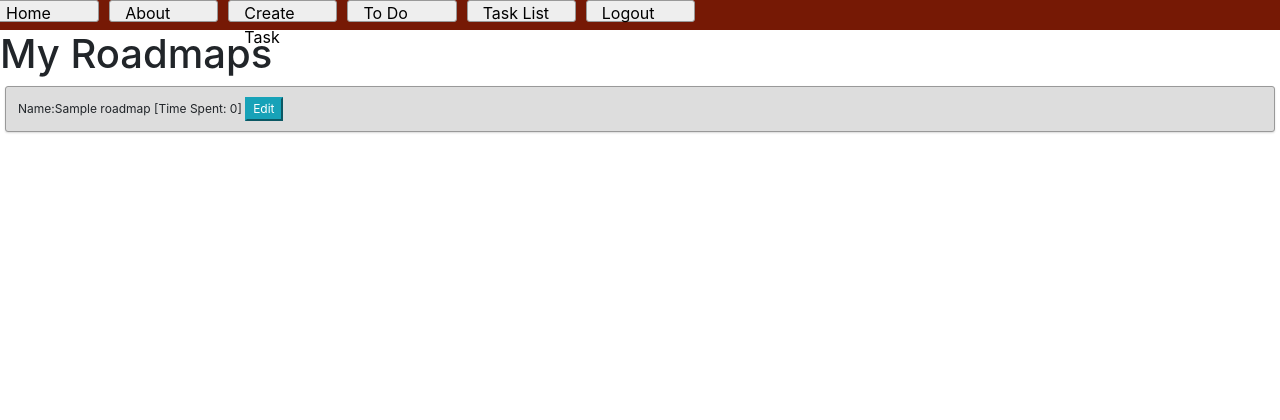
After one commit to robbroadhead/develpreneur-pythontutorial, a Django app: page /roadmaps in a window 1280 px wide. The commit adds this page. Shown: the top 420 px of the page. Run offline with Django 3.2, Linux system fonts and the light colour scheme; tables that the repository leaves empty hold one stand-in row (values such as "Sample post"); some libraries are stand-ins or nearby versions.

Commit message:
Day 28 - Adding Roadmaps and Timeframes part 1

```diff
--- a/dpproject/dpproject/models.py
+++ b/dpproject/dpproject/models.py
@@ -21,3 +21,28 @@ class Task(models.Model):
 
     def __str__(self):
         return self.name + "(" +  self.status.shortname + ")"
+
+class Roadmap(models.Model):
+    name = models.CharField(max_length=50,blank=True,verbose_name="Name",help_text="Name of the roadmap")
+    startdate = models.DateTimeField(null=True,blank=True,verbose_name="Date Due")
+    completiondate = models.DateTimeField(null=True,blank=True,verbose_name="Completed Date")
+    creationdate = models.DateTimeField(default=datetime.datetime.now,verbose_name="Created")
+    owner = models.ForeignKey(User, on_delete=models.CASCADE,verbose_name="Owner")
+
+    def __str__(self):
+        return self.name + "(" +  self.startdate + ")"
+
+class Timeframe(models.Model):
+    TIMEFRAME_CHOICES = [
+        (0,"Annual"),
+        (1,"Quarterly"),
+        (2,"Monthly"),
+        (3,"Weekly")
+    ]
+    name = models.CharField(max_length=50,blank=True,verbose_name="Name",help_text="Name of the timeframe")
+    roadmap = models.ForeignKey(Roadmap, on_delete=models.CASCADE,verbose_name="Roadmap")
+    task = models.ForeignKey(Task, on_delete=models.CASCADE,verbose_name="Goal")
+    timeframe = models.IntegerField(choices=TIMEFRAME_CHOICES,default=0)
+
+    def __str__(self):
+        return self.name
--- a/dpproject/dpproject/static/css/app.css
+++ b/dpproject/dpproject/static/css/app.css
@@ -27,6 +27,21 @@
     left: 0pt;
 }
 .tasks {
+  display: block;
+  position: relative;
+  font-size: 12px;
+  border-radius: 3px;
+  border: 1px solid #999;
+  padding: 10px 12px;
+  margin-bottom: 14px;
+  margin-left: 5px;
+  margin-right: 5px;
+  overflow: hidden;
+  background-color: #ddd;
+  box-shadow: 0 1px 2px rgba(0,0,0,0.15);
+  transition: box-shadow 0.5s ease-in-out;
+}
+.roadmap-item {
   display: block;
   position: relative;
   font-size: 12px;
--- /dev/null
+++ b/dpproject/dpproject/templates/RoadmapList.html
@@ -0,0 +1,21 @@
+{% extends 'internal.html' %}
+{% block content %}
+<h1>{{ title }}</h1>
+{% if items %}
+    {% for item in items %}
+        <div class="roadmap-item" id="item_{{ item.id }}">Name:{{ item.name }}
+            [Time Spent: 0] <button onclick="goPage('roadmap/{{ roadmap.id }}')" class="btn-info">Edit</button>
+        </div>
+    {% endfor %}
+{% else %}
+    <strong>No Roadmaps Created</strong>
+{% endif %}
+<br/>
+<br/>
+<br/>
+<br/>
+<br/>
+<br/>
+<br/>
+<br/>
+{% endblock %}
--- a/dpproject/dpproject/urls.py
+++ b/dpproject/dpproject/urls.py
@@ -33,6 +33,7 @@ urlpatterns = [
     path('task', views.CreateTask),
     path('complete/<int:id>', views.completeTask),
     path('tasks', views.ListTasks),
+    path('roadmaps', views.ListRoadmaps),
     path('updateAllTasks', views.massUpdate),
     path('todo', views.ActiveTasks),
     path('test', views.test),
--- a/dpproject/dpproject/views.py
+++ b/dpproject/dpproject/views.py
@@ -1,7 +1,7 @@
 from django.shortcuts import render, redirect
 from django.http import HttpResponse
 from . import forms
-from dpproject.models import Task,lkpStatus
+from dpproject.models import Task,lkpStatus,Roadmap,Timeframe
 import mysql
 from mysql.connector import Error
 from django.db.models import Q
@@ -121,6 +121,12 @@ def ListTasks(request):
     parms = {"title": title, "tasks": tasks}
     return render(request,'TaskList.html',parms)
 
+def ListRoadmaps(request):
+    items = Roadmap.objects.all().order_by('name')
+    title = "My Roadmaps"
+    parms = {"title": title, "items": items}
+    return render(request,'RoadmapList.html',parms)
+
 def ActiveTasks(request):
     cancel = lkpStatus.objects.get(shortname='')
     complete = lkpStatus.objects.get(shortname='')
```
Also changed, not shown: dpproject/dpproject/forms.py (+12 -0 lines), dpproject/dpproject/migrations/0009_roadmap_timeframe.py (added).
